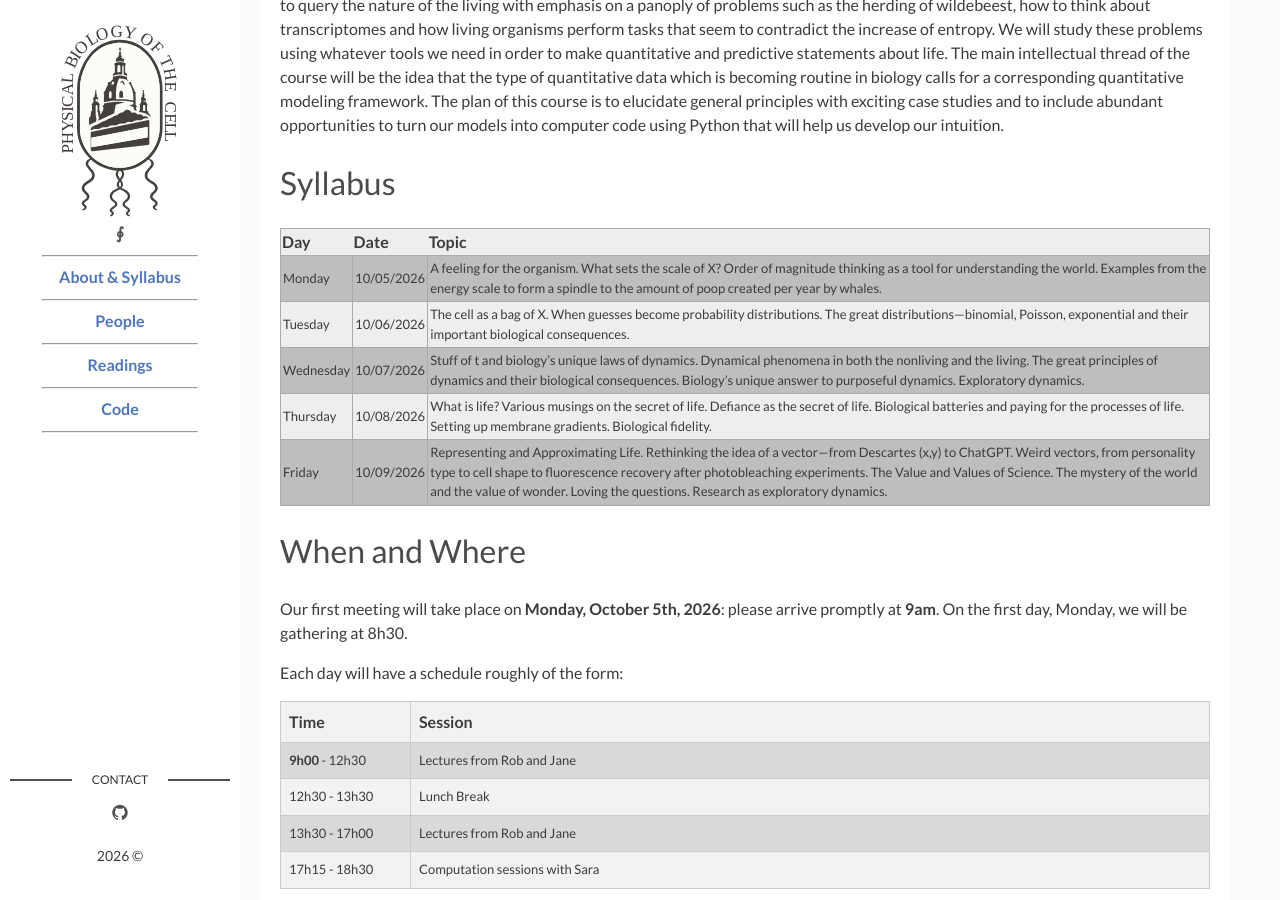
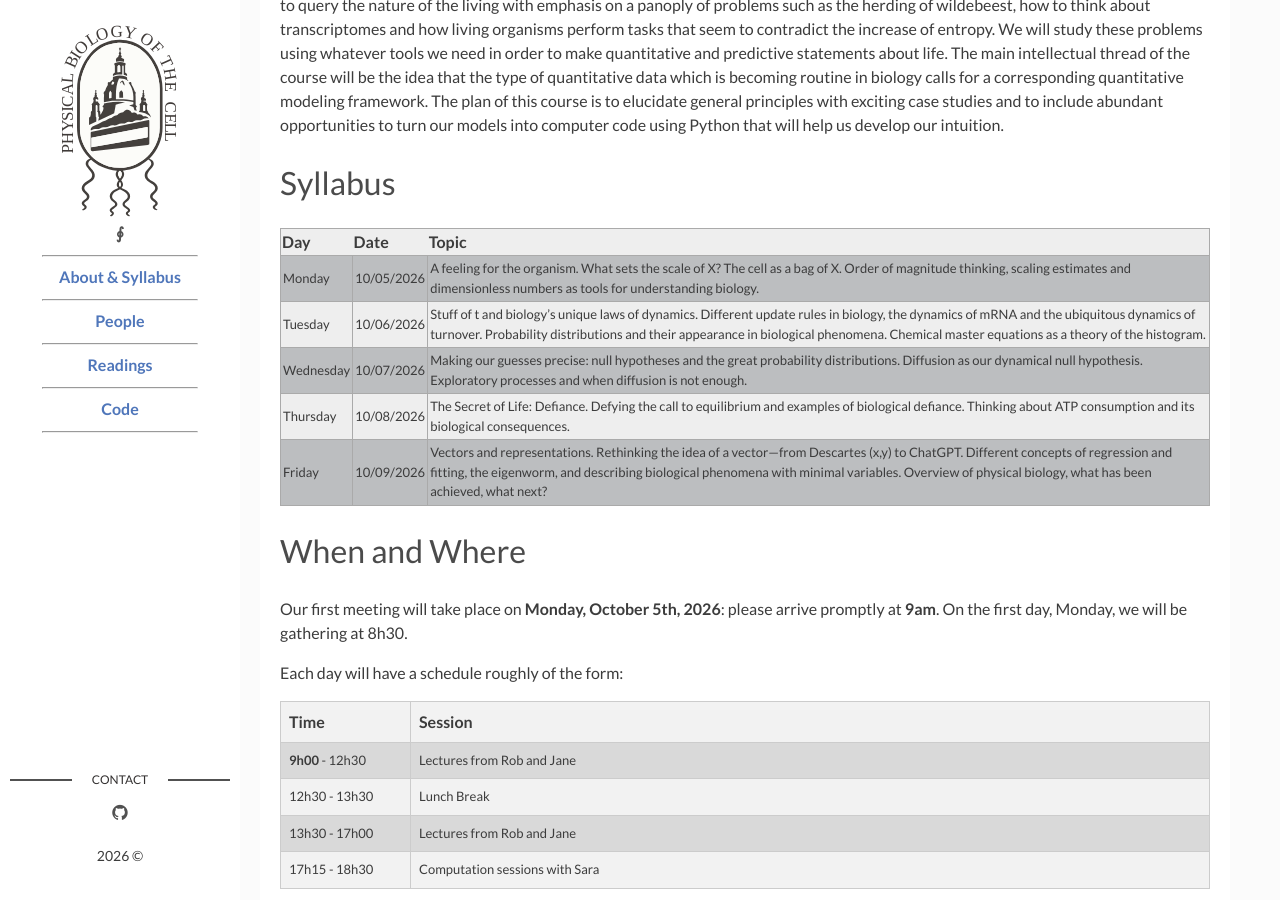
Before and after one commit to RPGroup-PBoC/dresdenPBoC2026, a Jekyll site: the page built from page00_about.md, in a window 1280 px wide and 900 px high, scrolled down 517 px. Built offline with Jekyll 4.4.1, drawn with Linux system fonts in a browser that asks for light colours.

Commit message:
syllabus

```diff
--- a/_data/syllabus.yaml
+++ b/_data/syllabus.yaml
@@ -1,24 +1,24 @@
 - day: Monday
   date: 10/05/2026
   topic: >
-    A feeling for the organism.  What sets the scale of X?  Order of magnitude thinking as a tool for understanding the world.  Examples from the energy scale to form a spindle to the amount of poop created per year by whales.
+    A feeling for the organism. What sets the scale of X? The cell as a bag of X. Order of magnitude thinking, scaling estimates and dimensionless numbers as tools for understanding biology.
 
 - day: Tuesday
   date: 10/06/2026
   topic: >
-    The cell as a bag of X.  When guesses become probability distributions.  The great distributions—binomial, Poisson, exponential and their important biological consequences.
+    Stuff of t and biology’s unique laws of dynamics. Different update rules in biology, the dynamics of mRNA and the ubiquitous dynamics of turnover. Probability distributions and their appearance in biological phenomena. Chemical master equations as a theory of the histogram.
 
 - day: Wednesday
   date: 10/07/2026
   topic: >
-    Stuff of t and biology’s unique laws of dynamics.  Dynamical phenomena in both the nonliving and the living.  The great principles of dynamics and their biological consequences.  Biology’s unique answer to purposeful dynamics. Exploratory dynamics.
+    Making our guesses precise: null hypotheses and the great probability distributions. Diffusion as our dynamical null hypothesis. Exploratory processes and when diffusion is not enough.
 
 - day: Thursday
   date: 10/08/2026
   topic: >
-    What is life?  Various musings on the secret of life. Defiance as the secret of life.  Biological batteries and paying for the processes of life.  Setting up membrane gradients. Biological fidelity.
+    The Secret of Life: Defiance. Defying the call to equilibrium and examples of biological defiance. Thinking about ATP consumption and its biological consequences.
 
 - day: Friday
   date: 10/09/2026
   topic: >
-    Representing and Approximating Life.  Rethinking the idea of a vector—from Descartes (x,y) to ChatGPT. Weird vectors, from personality type to cell shape to fluorescence recovery after photobleaching experiments. The Value and Values of Science. The mystery of the world and the value of wonder. Loving the questions. Research as exploratory dynamics.
+    Vectors and representations. Rethinking the idea of a vector—from Descartes (x,y) to ChatGPT. Different concepts of regression and fitting, the eigenworm, and describing biological phenomena with minimal variables. Overview of physical biology, what has been achieved, what next?
```
